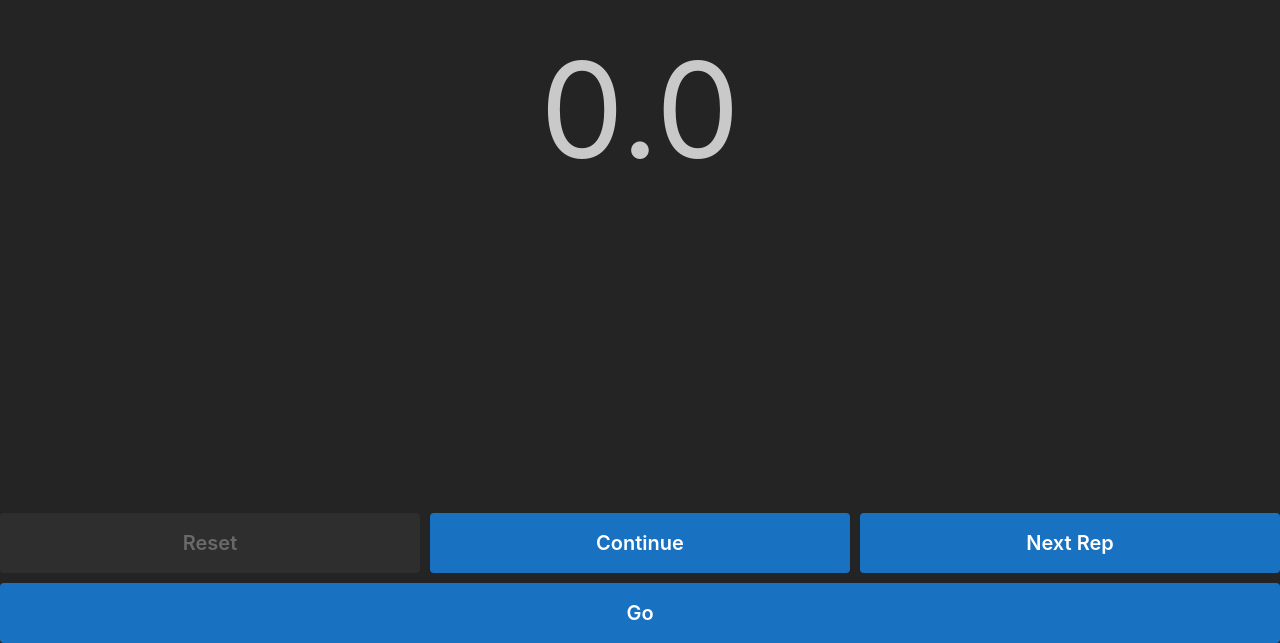
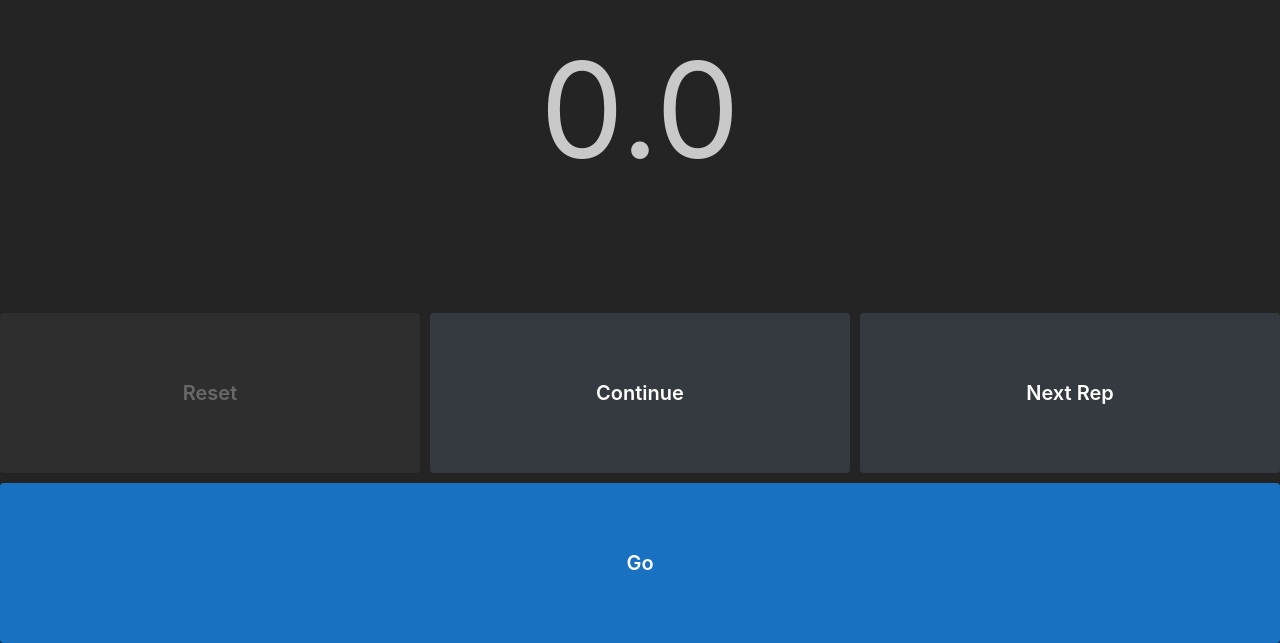
Before and after one commit to markkorput/pump, a Next.js app: page /timer in a window 1280 px wide. Shown: the part 157-800 px from the top of the page. Built offline with nearby package versions, Linux system fonts and the light colour scheme.

Commit message:
Bigger buttons

```diff
--- a/app/components/Timer/Controls.tsx
+++ b/app/components/Timer/Controls.tsx
@@ -1,6 +1,9 @@
 import { Button, Grid } from "@mantine/core";
 import { RepsTimer } from "./useRepsTimer";
 import { isRunning } from "@lib/timers";
+
+const buttonSize = { height: "20vh", maxHeight: 250 };
+const buttonProps = { fullWidth: true, size: "xl", style: buttonSize };
 
 export type ControlsProps = Pick<
   RepsTimer,
@@ -21,9 +24,8 @@ export const Controls = ({
     <Grid gutter="xs" grow>
       <Grid.Col span={4}>
         <Button
-          fullWidth
+          {...buttonProps}
           variant={resetable ? "danger" : undefined}
-          size="xl"
           onClick={reset}
           disabled={!resetable}
         >
@@ -31,25 +33,25 @@ export const Controls = ({
         </Button>
       </Grid.Col>
       <Grid.Col span={4}>
-        <Button fullWidth size="xl" onClick={continu}>
+        <Button {...buttonProps} color="gray" onClick={continu}>
           Continue
         </Button>
       </Grid.Col>
       <Grid.Col span={4}>
-        <Button fullWidth size="xl" onClick={next}>
+        <Button {...buttonProps} color="gray" onClick={next}>
           Next Rep
         </Button>
       </Grid.Col>
       {running && (
         <Grid.Col span={12}>
-          <Button fullWidth size="xl" onClick={pause}>
+          <Button {...buttonProps} onClick={pause}>
             Pause
           </Button>
         </Grid.Col>
       )}
       {!running && (
         <Grid.Col span={12}>
-          <Button fullWidth size="xl" onClick={resume}>
+          <Button {...buttonProps} onClick={resume}>
             Go
           </Button>
         </Grid.Col>
```
